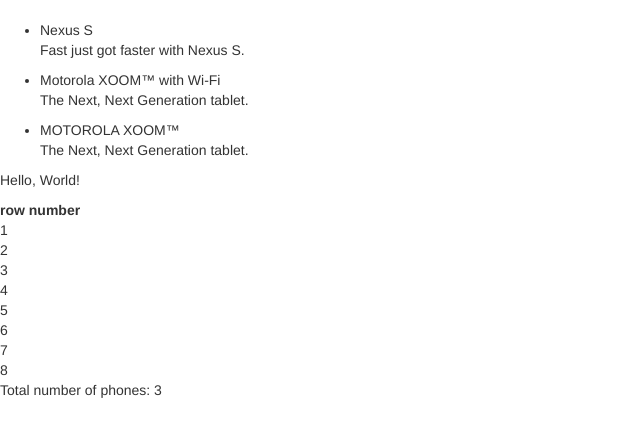
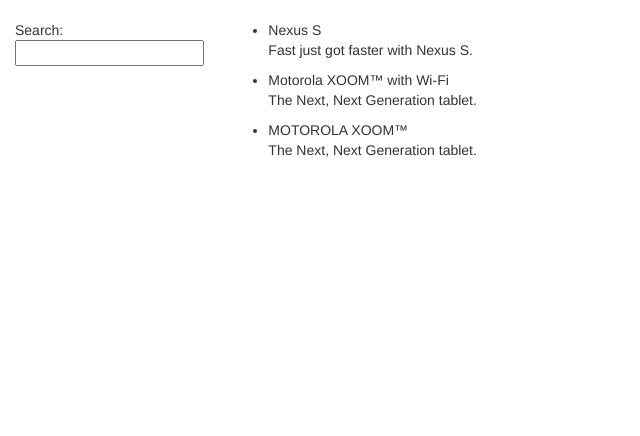
Before and after one commit to Selassie14/BB_and_Peter, a website: page app/index.html in a window 1280 px wide. Shown: the whole page, without its empty margins (0-640 px from the left). Drawn offline with nearby package versions, Linux system fonts and the light colour scheme.

Commit message:
step-3 commit

```diff
--- a/app/index.html
+++ b/app/index.html
@@ -1,27 +1,36 @@
 <!doctype html>
-<html lang="en" ng-app="phonecatApp">
+<html lang="en" ng-app="phonecatApp" ng-controller="PhoneListCtrl">
 <head>
   <meta charset="utf-8">
-  <title>Google Phone Gallery</title>
+  <title ng-bind-template="Google Phone Gallery: {{query}}">Google Phone Gallery</title>
   <link rel="stylesheet" href="bower_components/bootstrap/dist/css/bootstrap.css">
   <link rel="stylesheet" href="css/app.css">
   <script src="bower_components/angular/angular.js"></script>
   <script src="js/controllers.js"></script>
 </head>
-<body ng-controller="PhoneListCtrl">
+<body>
 
-  <ul>
-    <li ng-repeat="phone in phones">
-      {{phone.name}}
-      <p>{{phone.snippet}}</p>
-    </li>
-  </ul>
-   <p>Hello, {{name}}!</p>
-   <table>
-      <tr><th>row number</th></tr>
-      <tr ng-repeat="i in [0, 1, 2, 3, 4, 5, 6, 7]"><td>{{i+1}}</td></tr>
-    </table>
-  <p>Total number of phones: {{phones.length}}</p>
+  <div class="container-fluid">
+    <div class="row">
+      <div class="col-md-2">
+        <!--Sidebar content-->
+
+        Search: <input ng-model="query">
+
+      </div>
+      <div class="col-md-10">
+        <!--Body content-->
+
+        <ul class="phones">
+          <li ng-repeat="phone in phones | filter:query">
+            {{phone.name}}
+            <p>{{phone.snippet}}</p>
+          </li>
+        </ul>
+
+      </div>
+    </div>
+  </div>
 
 </body>
 </html>
--- a/app/js/controllers.js
+++ b/app/js/controllers.js
@@ -13,6 +13,4 @@
     {'name': 'MOTOROLA XOOM™',
      'snippet': 'The Next, Next Generation tablet.'}
   ];
-
-   $scope.name = "World";
 });
```
Also changed, not shown: test/e2e/scenarios.js (+29 -5 lines), test/unit/controllersSpec.js (+2 -5 lines).
